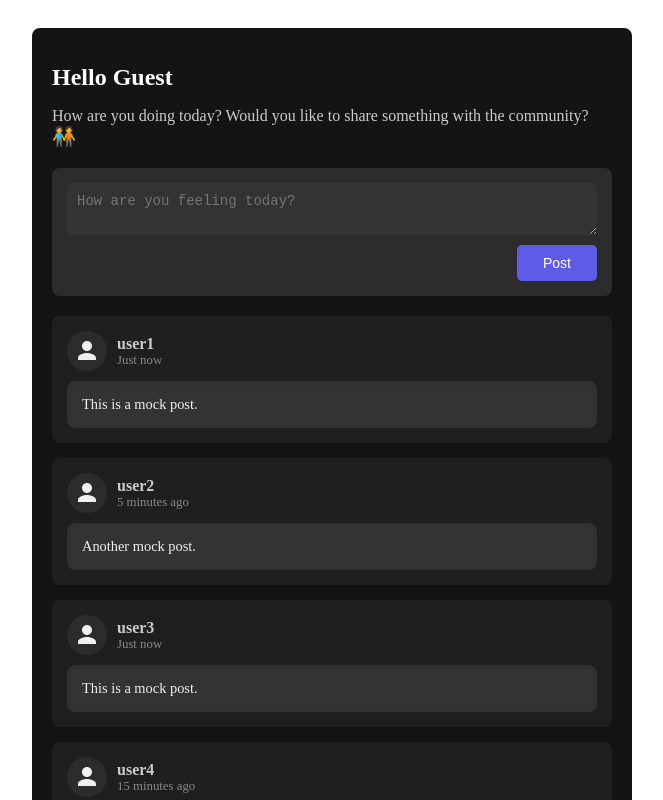
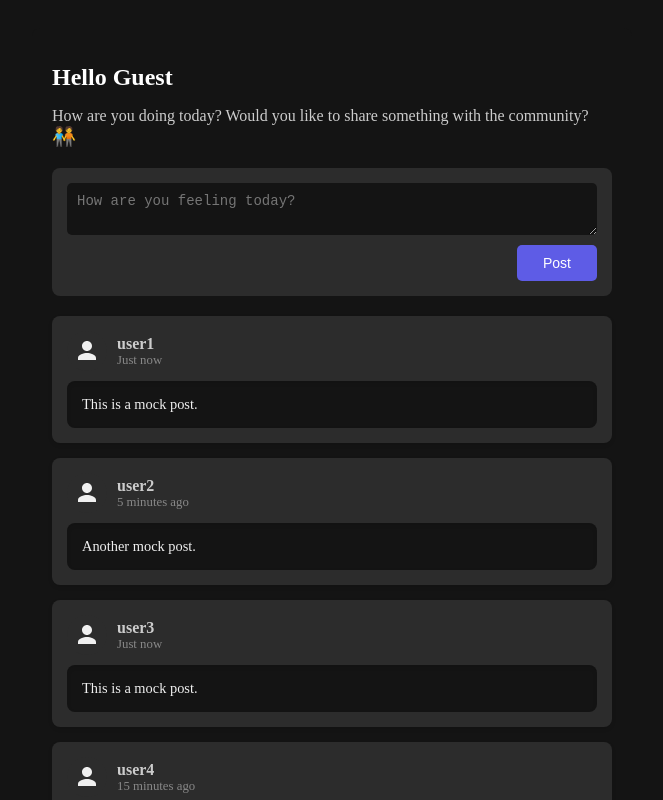
Before and after one commit to aditya0497/untitled, an Angular app: page / in a window 1280 px wide. Shown: the top 800 px of the page, without its empty margins (308-971 px from the left). Built offline with nearby package versions, Linux system fonts and the light colour scheme.

Commit message:
style changes

```diff
--- a/src/app/home/home.component.css
+++ b/src/app/home/home.component.css
@@ -35,7 +35,7 @@ h1 {
 }
 
 textarea {
-  background-color: #333;
+  background-color: #141414;
   color: #f0f0f0;
   padding: 10px;
   border-radius: 5px;
@@ -65,7 +65,7 @@ button:hover {
 }
 
 .post {
-  background-color: #1f1f1f;
+  background-color: #2c2c2c;
   padding: 15px;
   margin-bottom: 15px;
   border-radius: 8px;
@@ -111,7 +111,7 @@ button:hover {
 }
 
 .post-content-container {
-  background-color: #333;
+  background-color: #141414;
   padding: 15px;
   border-radius: 8px;
   color: #f0f0f0;
--- a/src/index.html
+++ b/src/index.html
@@ -7,7 +7,7 @@
   <meta name="viewport" content="width=device-width, initial-scale=1">
   <link rel="icon" type="image/x-icon" href="favicon.ico">
 </head>
-<body>
+<body style="background-color: #141414">
   <app-root></app-root>
 </body>
 </html>
```
